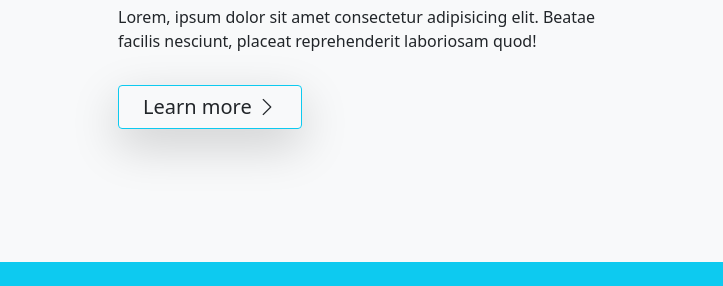
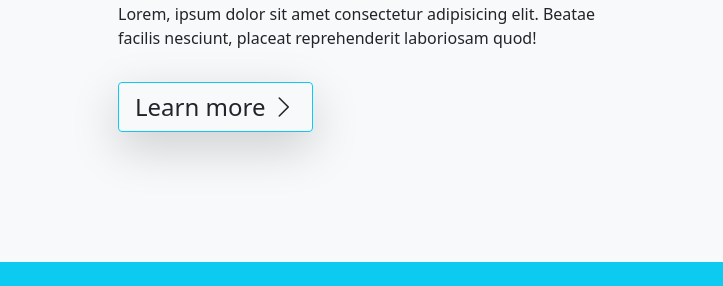
Before and after one commit to Greatful001/Cred-learning, a plain HTML site: page index.html in a window 1280 px wide. Shown: the part 307-593 px from the top of the page, 0-723 px from the left. Drawn offline with nearby package versions, Linux system fonts and the light colour scheme.

Commit message:
Update index.html

```diff
--- a/index.html
+++ b/index.html
@@ -68,7 +68,7 @@
                         Lorem, ipsum dolor sit amet consectetur adipisicing elit. Beatae facilis nesciunt, placeat
                         reprehenderit laboriosam quod!
                     </p>
-                    <a href="#" class="btn fs-5 btn-transparent text-dark btn-outline-info shadow-lg mt-3 px-4 ">
+                    <a href="#" class="btn fs-4 btn-transparent text-dark btn-outline-info shadow-lg mt-3 px-3 ">
                         Learn more <i class="bi bi-chevron-right"></i>
                     </a>
                 </div>
```
